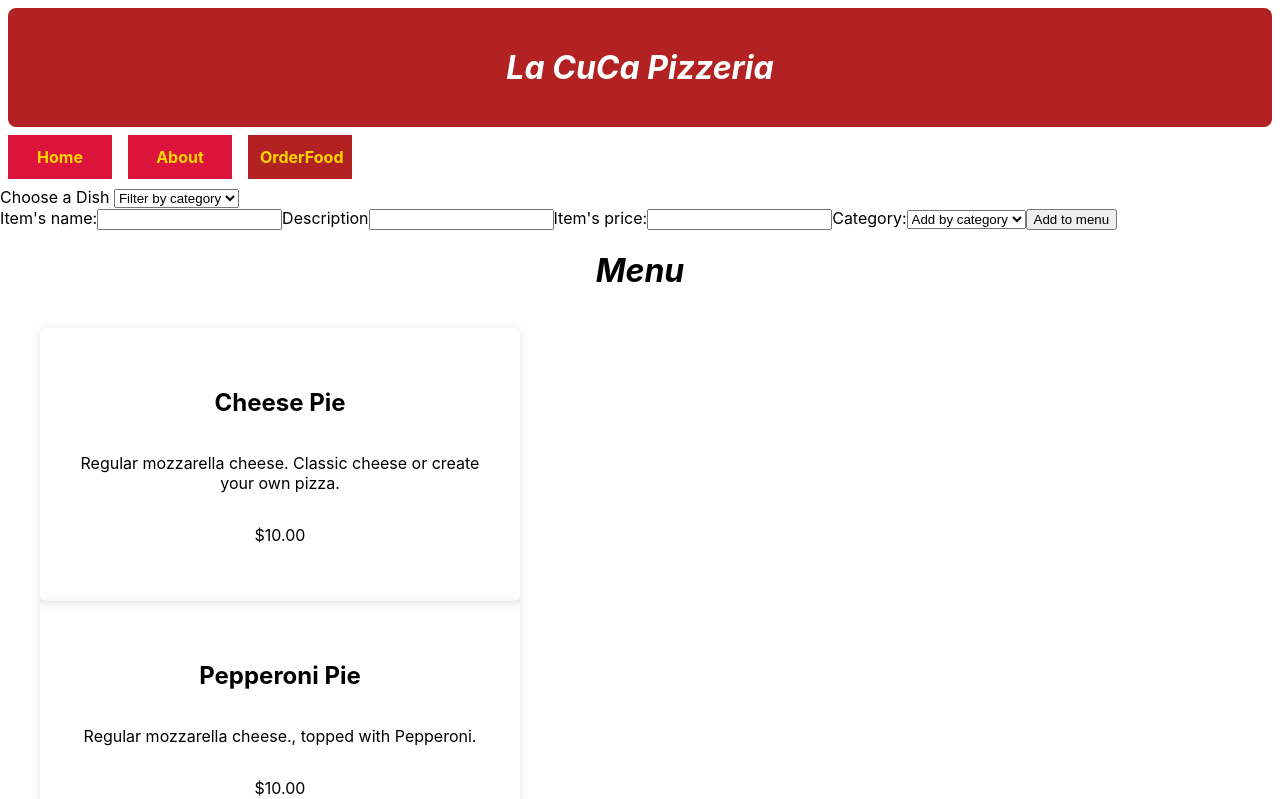
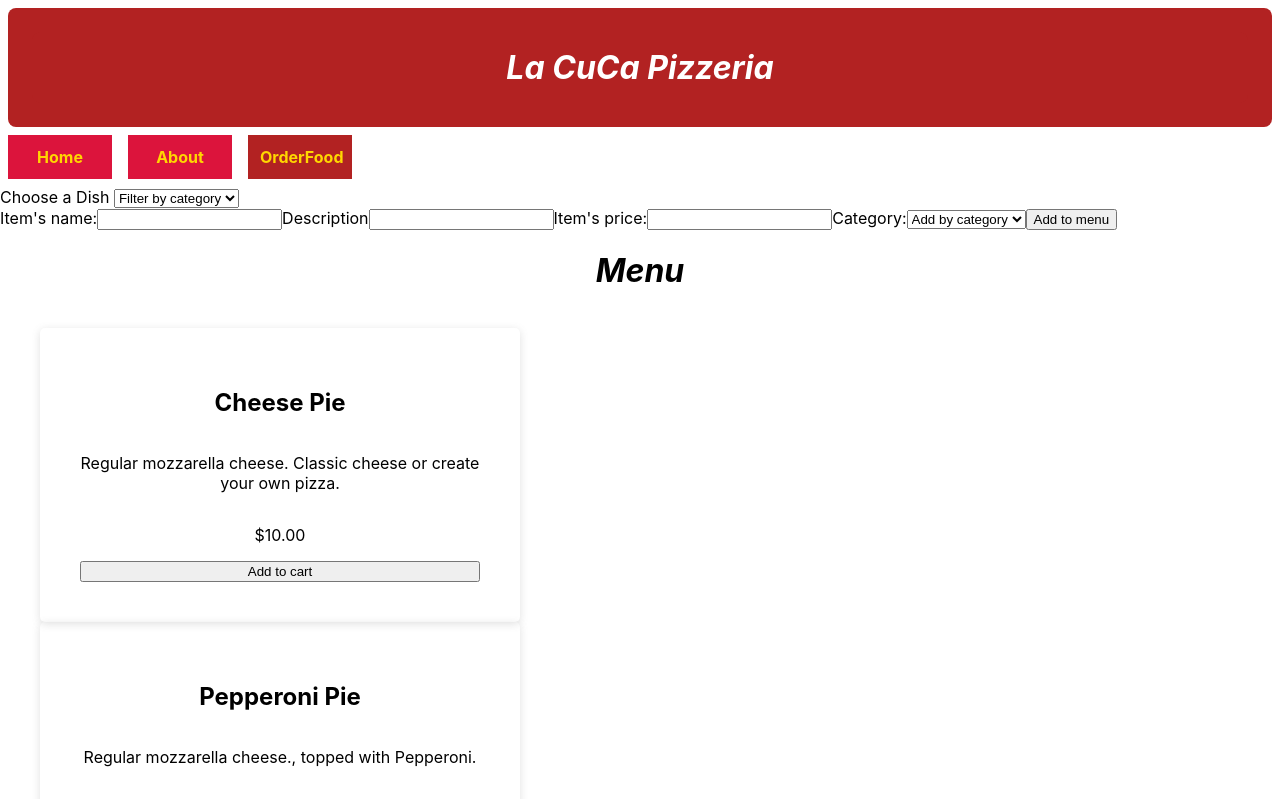
Before and after one commit to esantiagooo/esantiagooo-phase-2-project-menu-, a React (Create React App) app: page /orderfood in a window 1280 px wide. Shown: the top 799 px of the page. Built offline with nearby package versions, Linux system fonts and the light colour scheme; data requests are answered from the project's data file.

Commit message:
modified src/OrderFood.js

```diff
--- a/src/OrderFood.js
+++ b/src/OrderFood.js
@@ -41,6 +41,7 @@ const itemsToDisplay = menuItem.filter((item)=>{
                               <h2>{item.name}</h2>
                               <p>{item.description}</p>
                               <p>{item.price}</p>
+                              <button>Add to cart</button>
                           </div>
 
 
```
